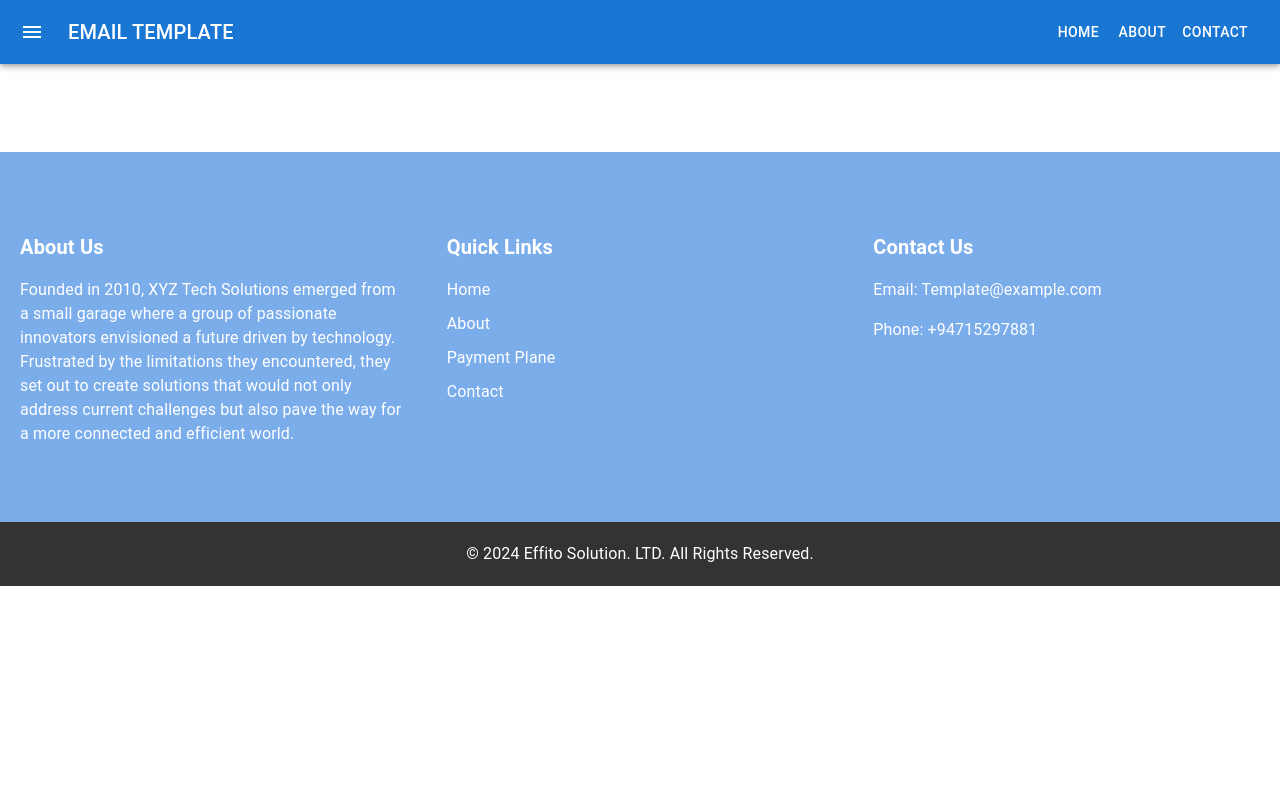
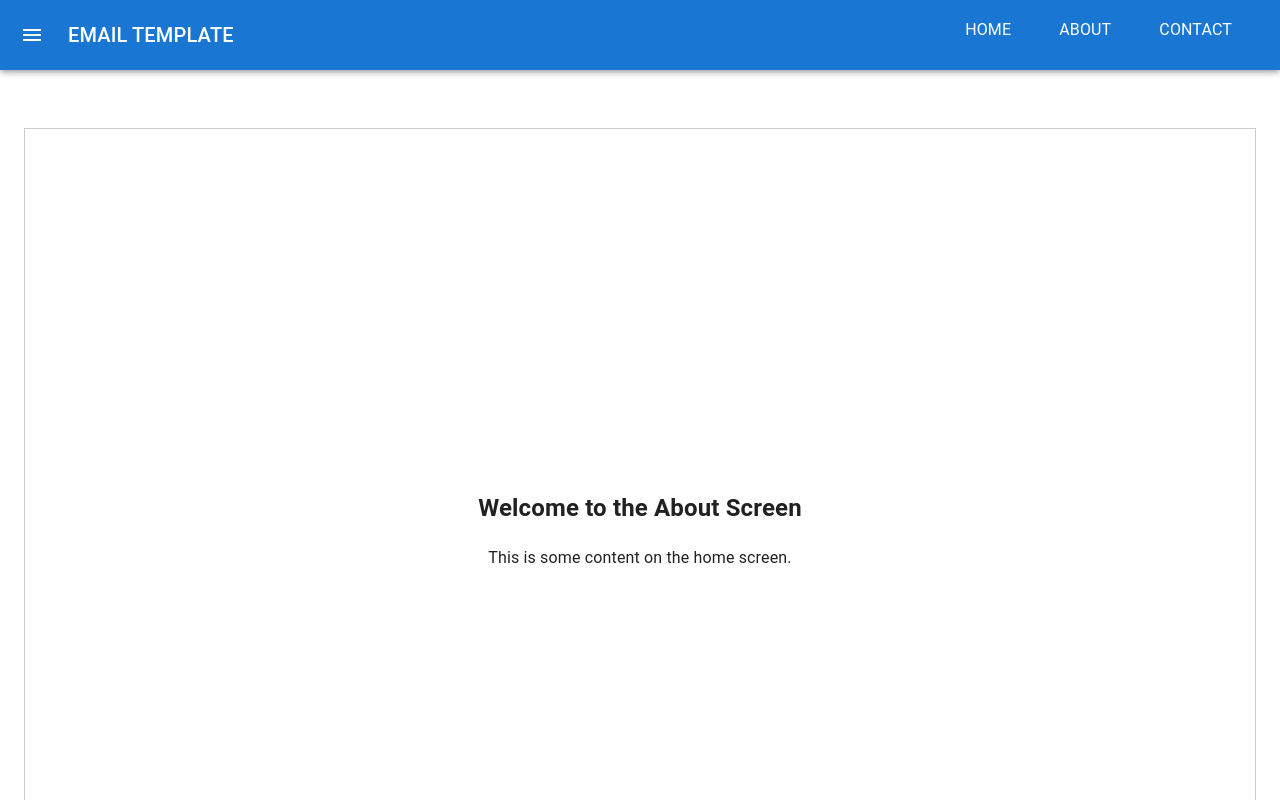
Before and after one commit to nakandara/email-template, a React (Create React App) app: page /about in a window 1280 px wide. Shown: the top 800 px of the page. Built offline with nearby package versions, Linux system fonts and the light colour scheme.

Commit message:
add navBAr components

```diff
--- a/src/App.tsx
+++ b/src/App.tsx
@@ -1,7 +1,7 @@
 import React from "react";
 import { BrowserRouter as Router, Routes, Route } from "react-router-dom";
 import Sidebar from './Sidebar';
-import DashboardHome from "./components/Home";
+import DashboardHome from "./components/navbar/Home";
 import  DashboardSelectEvents from "./components/SelectEvents";
 
 import  Category2 from "./components/category/UserRegCategory";
--- a/src/components/layout/DrawerAppBar.tsx
+++ b/src/components/layout/DrawerAppBar.tsx
@@ -17,12 +17,14 @@ import { BrowserRouter as Router, Routes, Route } from "react-router-dom";
 import { Link } from "react-router-dom";
 import AttachEmailIcon from "@mui/icons-material/AttachEmail";
 
-import DashboardHome from "../../components/Home";
+import DashboardHome from "../navbar/Home";
+import About from "../navbar/About";
+import Contact from "../navbar/Contact";
 import DashboardSelectEvents from "../../components/SelectEvents";
 
 import Category2 from "../category/UserRegCategory";
 import SelectPayload from "../template/SelectPayload";
-import Footer from "./Footer";
+
 
 interface Props {
 
@@ -93,7 +95,17 @@ export default function DrawerAppBar(props: Props) {
           <Box sx={{ display: { xs: "none", sm: "block" } }}>
             {navItems.map((item) => (
               <Button key={item} sx={{ color: "#fff" }}>
-                {item}
+                <Link
+            key={item}
+            to={`/${item.toLowerCase()}`}
+            style={{ textDecoration: "none", color: "inherit" }}
+          >
+            <ListItem disablePadding>
+              <ListItemButton sx={{ textAlign: "center" }}>
+                <ListItemText primary={item} />
+              </ListItemButton>
+            </ListItem>
+          </Link>
               </Button>
             ))}
           </Box>
@@ -134,7 +146,8 @@ export default function DrawerAppBar(props: Props) {
         <div>
           <Routes>
             <Route path="/home" element={<DashboardHome/>} />
-            <Route path="/" element={<DashboardHome/>} />
+            <Route path="/about" element={<About/>} />
+            <Route path="/contact" element={<Contact/>} />
             <Route path="/template" element={<SelectPayload/>} />
             <Route
               path="/dashboard/about"
--- /dev/null
+++ b/src/components/navbar/About.tsx
@@ -0,0 +1,24 @@
+import React from 'react'
+
+const About = () => {
+  return (
+    <div
+      style={{
+        border: '1px solid #ccc',
+        display: 'flex',
+        justifyContent: 'center',
+        alignItems: 'center',
+        height: '100vh', // Adjust the height as needed
+      }}
+    >
+      <div style={{ maxWidth: '80%', textAlign: 'center' }}>
+
+        <h2>Welcome to the About Screen</h2>
+        <p>This is some content on the home screen.</p>
+
+      </div>
+    </div>
+  )
+}
+
+export default About
--- /dev/null
+++ b/src/components/navbar/Contact.tsx
@@ -0,0 +1,24 @@
+import React from 'react'
+
+const Contact = () => {
+  return (
+    <div
+    style={{
+      border: '1px solid #ccc',
+      display: 'flex',
+      justifyContent: 'center',
+      alignItems: 'center',
+      height: '100vh', // Adjust the height as needed
+    }}
+  >
+    <div style={{ maxWidth: '80%', textAlign: 'center' }}>
+
+      <h2>Welcome to the Contact Screen</h2>
+      <p>This is some content on the home screen.</p>
+
+    </div>
+  </div>
+  )
+}
+
+export default Contact
```
Also changed, not shown: src/components/navbar/Home.tsx (renamed from src/components/Home.tsx).
